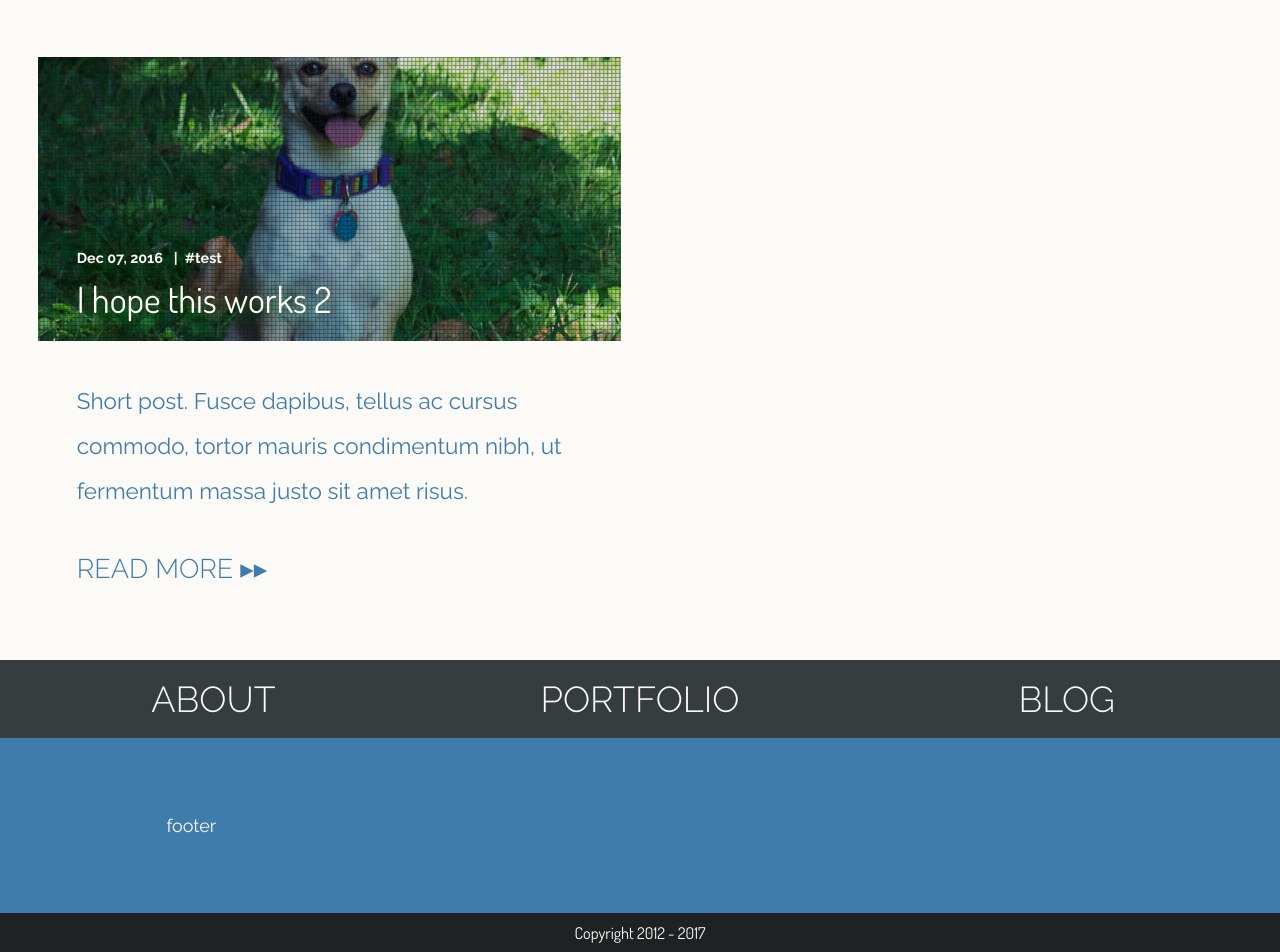
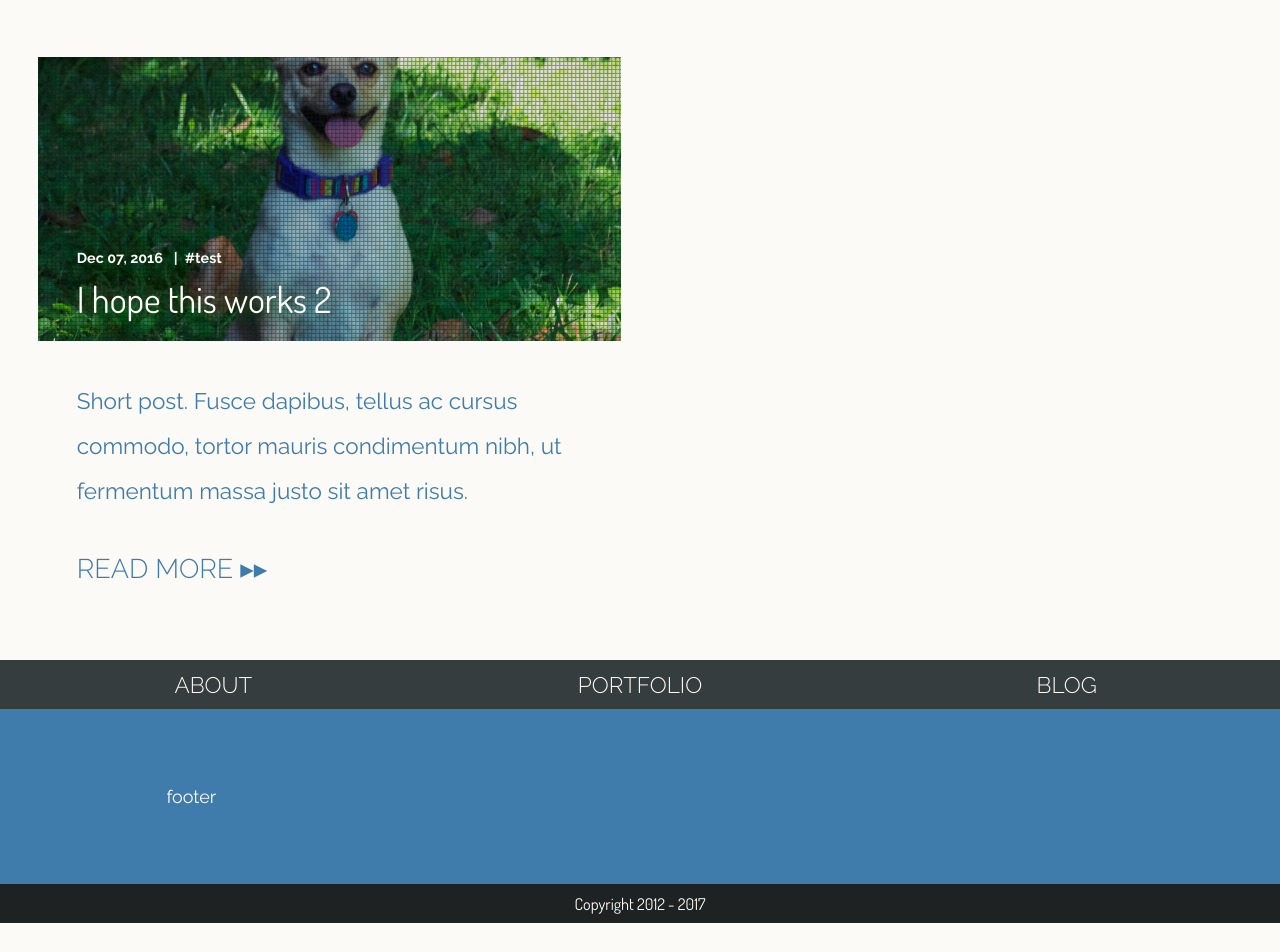
Before and after one commit to ryanfiller89/gabfolio, a Jekyll site: the page built from blog.md, in a window 1280 px wide. Shown: the part 1295-2247 px from the top of the page. Built offline with Jekyll 4.4.1, drawn with Linux system fonts in a browser that asks for light colours; nearby versions of some CDN libraries.

Commit message:
adds new styles for interior footer nav

```diff
--- a/assets/_scss/config/_typography.scss
+++ b/assets/_scss/config/_typography.scss
@@ -310,11 +310,7 @@ h4 {
     .nav__link a {
         @include nav-font;
         color: $white;
-        font-size: 2em;
-
-        @include tablet-break {
-            font-size: 1.5em;
-        }
+        font-size: 1.25em;
     }
 
     .footer__legal {
@@ -322,3 +318,15 @@ h4 {
         font-size: .9em;
     }
 }
+
+.site.home {
+    .footer {
+        .nav__link a {
+            font-size: 2em;
+
+            @include tablet-break {
+                font-size: 1.5em;
+            }
+        }
+    }
+}
```
